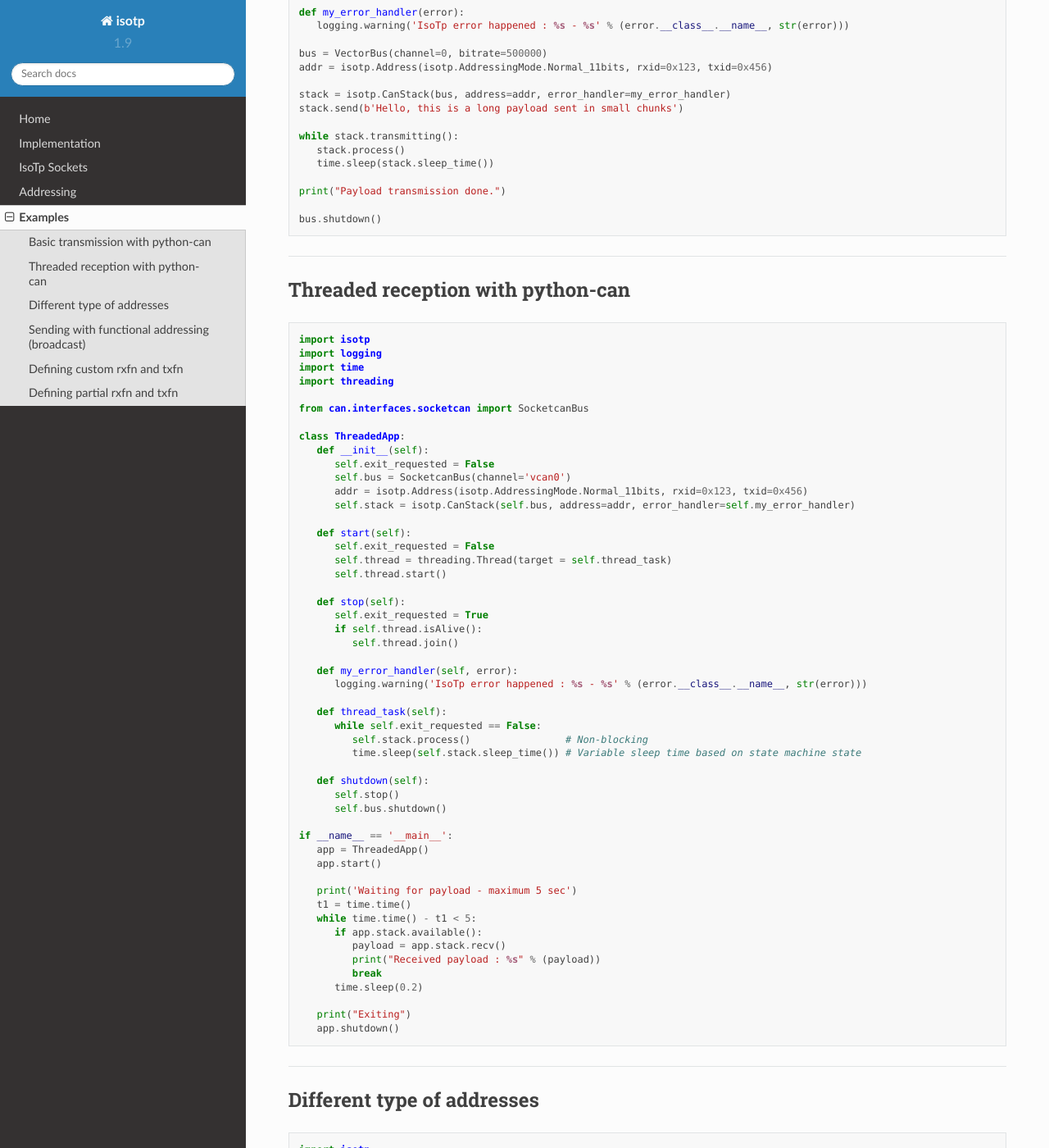
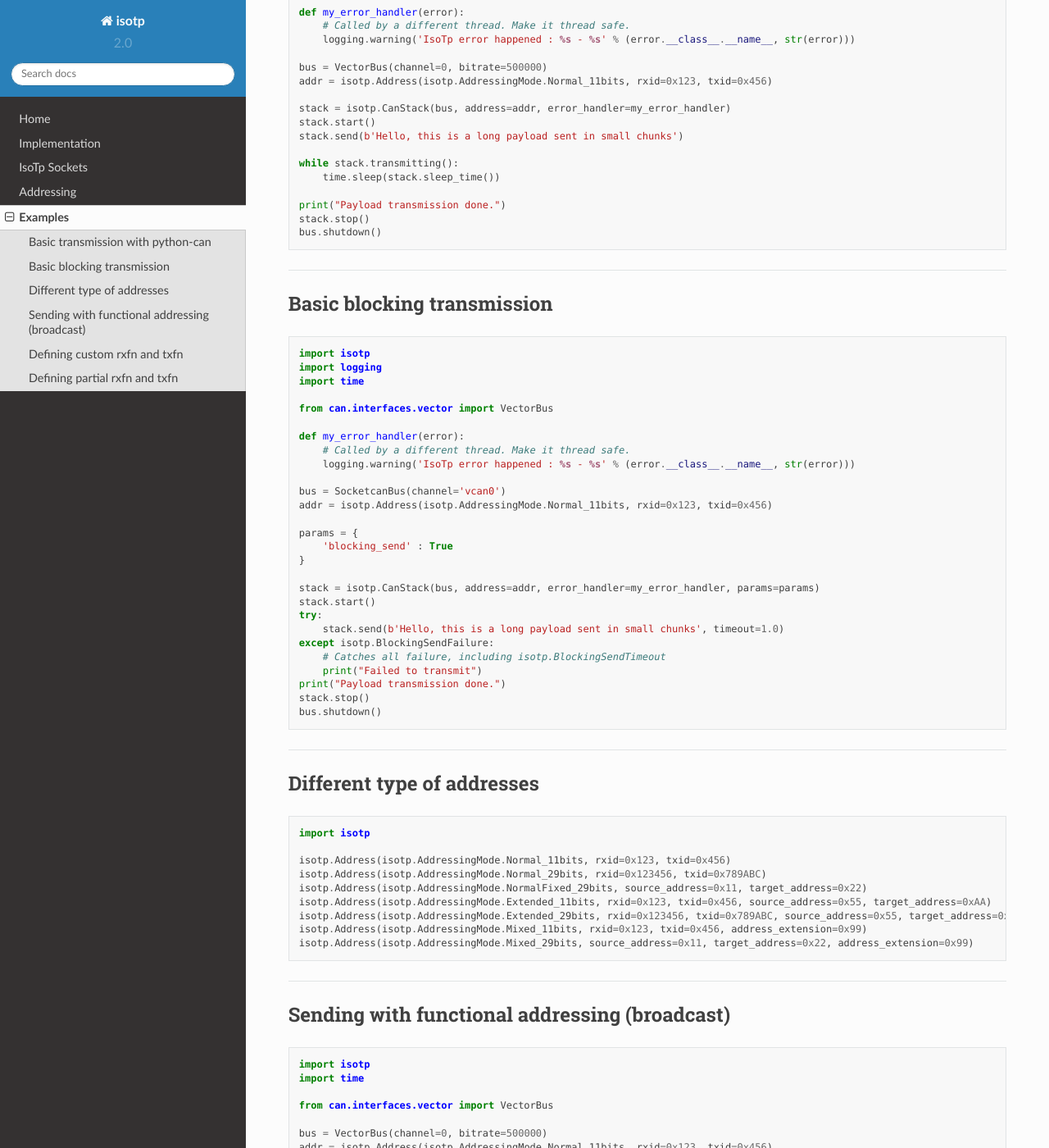
Before and after one commit to pylessard/python-can-isotp, a Sphinx documentation site: the page built from doc/source/isotp/examples.rst, in a window 1280 px wide and 1400 px high, scrolled down 323 px. Shown: the whole window at 82% size. Built offline with Sphinx 7.4.7 and the Read the Docs theme 2.0.0, drawn with Linux system fonts in a browser that asks for light colours.

Commit message:
First pass of documentation update (#102)
 - Updated docuemntation
 - Replaced `squash_stmin_requirements ` with `override_receiver_stmin`

```diff
--- a/doc/source/conf.py
+++ b/doc/source/conf.py
@@ -60,7 +60,7 @@ author = u'Pier-Yves Lessard'
 # built documents.
 #
 # The short X.Y version.
-version = u'1.9'
+version = u'2.0'
 # The full version, including alpha/beta/rc tags.
 release = version
 
--- a/doc/source/isotp/examples.rst
+++ b/doc/source/isotp/examples.rst
@@ -1,98 +1,75 @@
 Examples
 ========
 
-.. _example_transmit_no_thread_can_stack:
+.. _example_transmit_can_stack:
 
 Basic transmission with python-can
 ----------------------------------
 
 .. code-block:: python
 
-   import isotp
-   import logging
-   import time
+    import isotp
+    import logging
+    import time
 
-   from can.interfaces.vector import VectorBus
+    from can.interfaces.vector import VectorBus
 
-   def my_error_handler(error):
-      logging.warning('IsoTp error happened : %s - %s' % (error.__class__.__name__, str(error)))
+    def my_error_handler(error):
+        # Called by a different thread. Make it thread safe.
+        logging.warning('IsoTp error happened : %s - %s' % (error.__class__.__name__, str(error)))
 
-   bus = VectorBus(channel=0, bitrate=500000)
-   addr = isotp.Address(isotp.AddressingMode.Normal_11bits, rxid=0x123, txid=0x456)
+    bus = VectorBus(channel=0, bitrate=500000)
+    addr = isotp.Address(isotp.AddressingMode.Normal_11bits, rxid=0x123, txid=0x456)
 
-   stack = isotp.CanStack(bus, address=addr, error_handler=my_error_handler)
-   stack.send(b'Hello, this is a long payload sent in small chunks')
+    stack = isotp.CanStack(bus, address=addr, error_handler=my_error_handler)
+    stack.start()
+    stack.send(b'Hello, this is a long payload sent in small chunks')
 
-   while stack.transmitting():
-      stack.process()
-      time.sleep(stack.sleep_time())
+    while stack.transmitting():
+        time.sleep(stack.sleep_time())
 
-   print("Payload transmission done.")
-
-   bus.shutdown()
+    print("Payload transmission done.")
+    stack.stop()
+    bus.shutdown()
 
 -----
 
-.. _example_receive_threaded_can_stack:
+.. _example_transmit_can_stack_blocking_send:
 
-Threaded reception with python-can
+Basic blocking transmission
 ----------------------------------
-
 .. code-block:: python
 
-   import isotp
-   import logging
-   import time
-   import threading
+    import isotp
+    import logging
+    import time
 
-   from can.interfaces.socketcan import SocketcanBus
+    from can.interfaces.vector import VectorBus
 
-   class ThreadedApp:
-      def __init__(self):
-         self.exit_requested = False
-         self.bus = SocketcanBus(channel='vcan0')
-         addr = isotp.Address(isotp.AddressingMode.Normal_11bits, rxid=0x123, txid=0x456)
-         self.stack = isotp.CanStack(self.bus, address=addr, error_handler=self.my_error_handler)
+    def my_error_handler(error):
+        # Called by a different thread. Make it thread safe.
+        logging.warning('IsoTp error happened : %s - %s' % (error.__class__.__name__, str(error)))
 
-      def start(self):
-         self.exit_requested = False
-         self.thread = threading.Thread(target = self.thread_task)
-         self.thread.start()
+    bus = SocketcanBus(channel='vcan0')
+    addr = isotp.Address(isotp.AddressingMode.Normal_11bits, rxid=0x123, txid=0x456)
 
-      def stop(self):
-         self.exit_requested = True
-         if self.thread.isAlive():
-            self.thread.join()
+    params = {
+        'blocking_send' : True
+    }
 
-      def my_error_handler(self, error):
-         logging.warning('IsoTp error happened : %s - %s' % (error.__class__.__name__, str(error)))
-
-      def thread_task(self):
-         while self.exit_requested == False:
-            self.stack.process()                # Non-blocking
-            time.sleep(self.stack.sleep_time()) # Variable sleep time based on state machine state
-
-      def shutdown(self):
-         self.stop()
-         self.bus.shutdown()
-
-   if __name__ == '__main__':
-      app = ThreadedApp()
-      app.start()
-
-      print('Waiting for payload - maximum 5 sec')
-      t1 = time.time()
-      while time.time() - t1 < 5:
-         if app.stack.available():
-            payload = app.stack.recv()
-            print("Received payload : %s" % (payload))
-            break
-         time.sleep(0.2)
-
-      print("Exiting")
-      app.shutdown()
+    stack = isotp.CanStack(bus, address=addr, error_handler=my_error_handler, params=params)
+    stack.start()
+    try:
+        stack.send(b'Hello, this is a long payload sent in small chunks', timeout=1.0)
+    except isotp.BlockingSendFailure:
+        # Catches all failure, including isotp.BlockingSendTimeout
+        print("Failed to transmit")
+    print("Payload transmission done.")
+    stack.stop()
+    bus.shutdown()
 
 -----
+
 
 .. _example_addressing:
 
@@ -129,7 +106,6 @@ Sending with functional addressing (broadcast)
    stack.send(b'Hello', isotp.TargetAddressType.Functional) # Payload must fit a Single Frame. Functional addressing only works with Single Frames
 
    while stack.transmitting():
-      stack.process()
       time.sleep(stack.sleep_time())
 
    bus.shutdown()
--- a/doc/source/isotp/socket.rst
+++ b/doc/source/isotp/socket.rst
@@ -18,7 +18,7 @@ A socket is a standard interface for communication protocols and as anything gen
 Troubleshooting
 ---------------
 
- - **My socket module does not include the `CAN_ISOTP` constant**
+ - **My socket module does not include the ``CAN_ISOTP`` constant**
 
 That means that your Python version does not include support for IsoTP protocol. It should be included starting from Python 3.7, under Linux build only. See `Python issue <https://bugs.python.org/issue30987>`_ and `Pull request <https://github.com/python/cpython/pull/2956>`_
 
--- a/setup.py
+++ b/setup.py
@@ -10,14 +10,14 @@ with open(path.join(here, 'README.rst'), encoding='utf-8') as f:
 setup(
     name='can-isotp',
     packages=find_packages(where='.', exclude=['test', 'test.*'], include=['isotp', "isotp.*"]),
-    version='1.9',
+    version='2.0',
     description='Module enabling the IsoTP protocol defined by ISO-15765',
     long_description=long_description,
     author='Pier-Yves Lessard',
     author_email='py.lessard@gmail.com',
     license='MIT',
     url='https://github.com/pylessard/python-can-isotp',
-    download_url='https://github.com/pylessard/python-can-isotp/archive/v1.9.tar.gz',
+    download_url='https://github.com/pylessard/python-can-isotp/archive/v2.0.tar.gz',
     keywords=['isotp', 'can', 'iso-15765', '15765', 'iso15765'],
     python_requires='>=3.7',
     classifiers=[
```
Also changed, not shown: doc/source/index.rst (+25 -1 lines), doc/source/isotp/implementation.rst (+83 -23 lines), 7 other files.
